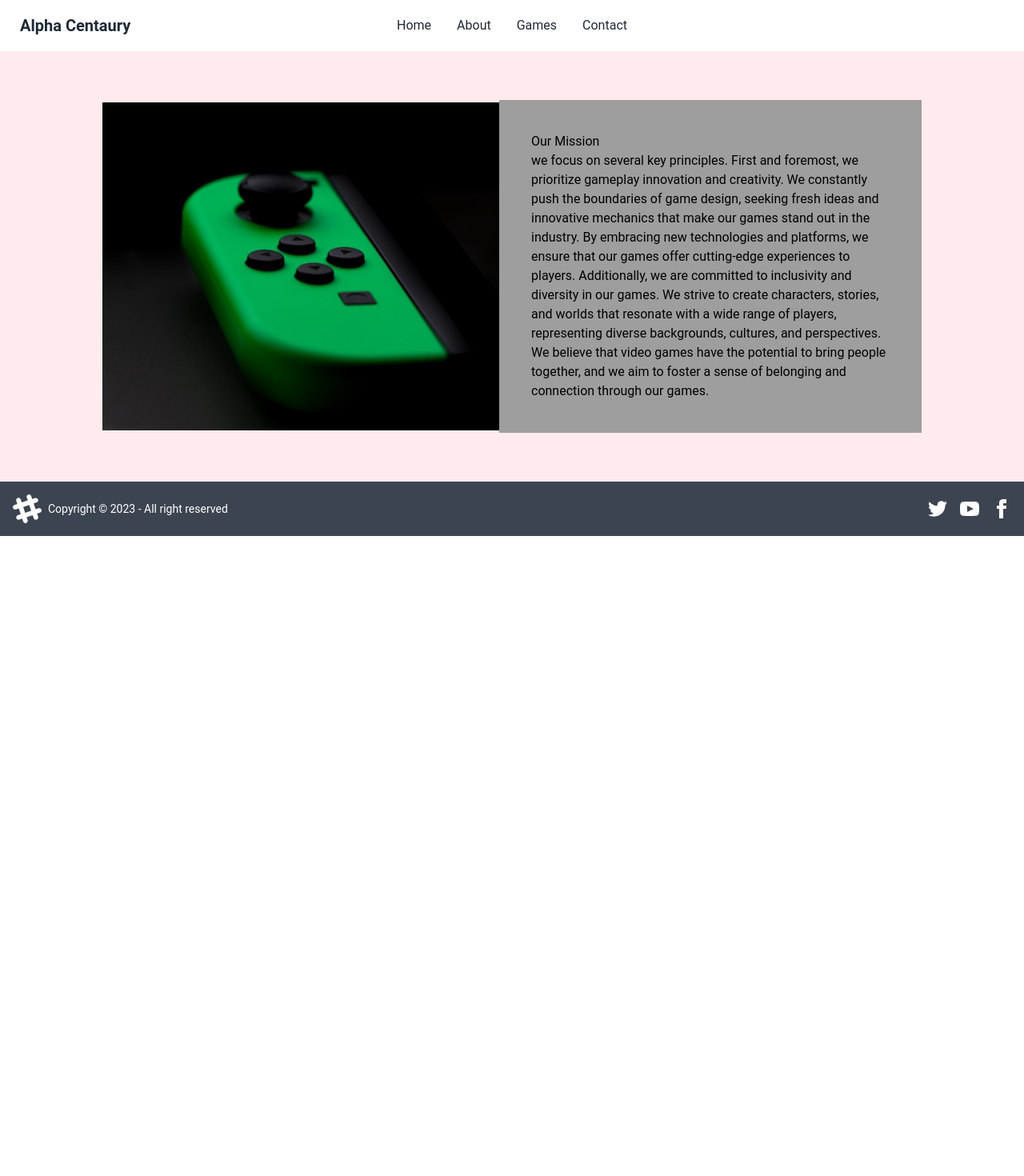
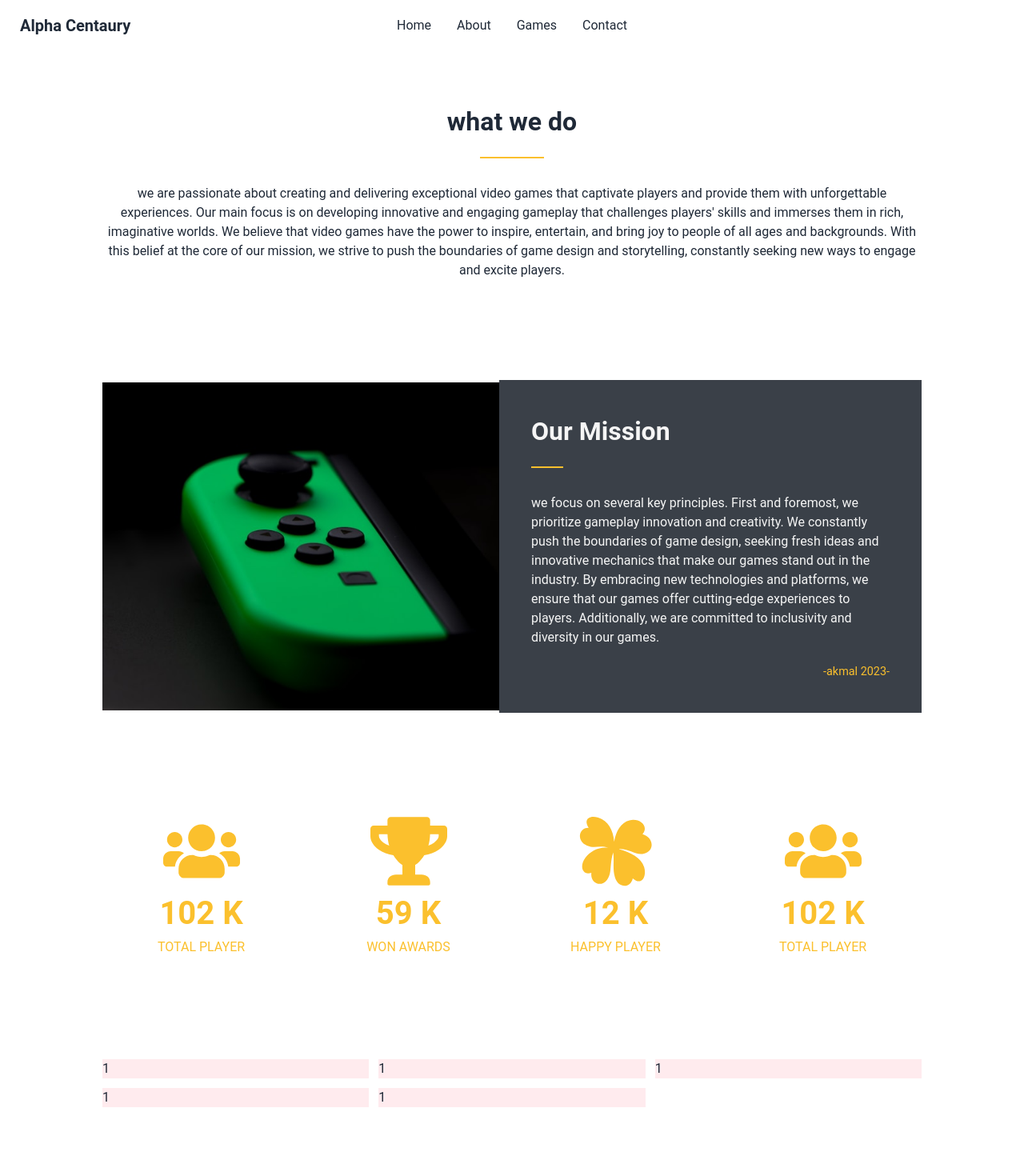
Before and after one commit to Adanpradana/nextJs-chapter-10, a Next.js app: page /about in a window 1280 px wide. Shown: the top 1470 px of the page at 80% size. Before the commit the page ends 800 px from the top, so only its background shows below. Built offline with nearby package versions, Linux system fonts and the light colour scheme.

Commit message:
update about

```diff
--- a/src/pages/about/index.jsx
+++ b/src/pages/about/index.jsx
@@ -1,34 +1,93 @@
 import { Inter } from "next/font/google";
 import LandingPage from "@/layouts/LandingPage";
-import bg1 from "../../../public/banner1.jpg";
-import bg2 from "../../../public/banner2.jpg";
-import bg3 from "../../../public/banner3.jpg";
+import { FaUsers, FaTrophy, FaClover } from "react-icons/fa";
+import { GiClover } from "react-icons/gi";
 import Image from "next/image";
 import imgPlay from "../../../public/jippe-joosten-0gNzcMqd0sw-unsplash.jpg";
 
 export default function AboutUs() {
   return (
     <LandingPage>
-      <main className="flex  justify-center items-center  bg-white">
-        <div className="w-full grid grid-cols-2 bg-red-50 py-16 px-32">
+      <main>
+        <div className="py-16 px-32">
+          <div className="flex w-full justify-center items-center pb-16">
+            <div className="text-center">
+              <h1 className="font-semibold text-[2rem] pb-5">what we do</h1>
+              <div className="flex justify-center">
+                <hr className=" border-t-2 py-4 w-20 border-yellow-700 text-center" />
+              </div>
+              <p>
+                we are passionate about creating and delivering exceptional video games that captivate players and
+                provide them with unforgettable experiences. Our main focus is on developing innovative and engaging
+                gameplay that challenges players&#39; skills and immerses them in rich, imaginative worlds. We believe
+                that video games have the power to inspire, entertain, and bring joy to people of all ages and
+                backgrounds. With this belief at the core of our mission, we strive to push the boundaries of game
+                design and storytelling, constantly seeking new ways to engage and excite players.
+              </p>
+            </div>
+          </div>
+          <div className="flex py-16 justify-center items-center ">
+            <div className="w-full grid grid-cols-2 bg-red-50 ">
               <div className="bg-white">
                 <Image src={imgPlay} width={640} height={512} alt="yes" />
               </div>
               <div className="relative flex items-center">
-            <div className="absolute -left-4 bg-gray-500 text-black">
-              <div className="p-10">
-                <h1>Our Mission</h1>
+                <div className="absolute -left-4 bg-[#3a4048] text-gray-100">
+                  <div className="p-10 ">
+                    <h1 className="font-semibold text-[2rem] pb-5">Our Mission</h1>
+                    <hr className=" border-t-2 py-4 w-10 border-yellow-700" />
                     <p>
                       we focus on several key principles. First and foremost, we prioritize gameplay innovation and
                       creativity. We constantly push the boundaries of game design, seeking fresh ideas and innovative
-                  mechanics that make our games stand out in the industry. By embracing new technologies and platforms,
-                  we ensure that our games offer cutting-edge experiences to players. Additionally, we are committed to
-                  inclusivity and diversity in our games. We strive to create characters, stories, and worlds that
-                  resonate with a wide range of players, representing diverse backgrounds, cultures, and perspectives.
-                  We believe that video games have the potential to bring people together, and we aim to foster a sense
-                  of belonging and connection through our games.
+                      mechanics that make our games stand out in the industry. By embracing new technologies and
+                      platforms, we ensure that our games offer cutting-edge experiences to players. Additionally, we
+                      are committed to inclusivity and diversity in our games.
                     </p>
+                    <p className="text-end pt-5 text-[0.9rem] text-yellow-700">-akmal 2023-</p>
                   </div>
+                </div>
+              </div>
+            </div>
+          </div>
+          <div className="py-16">
+            <div className="grid grid-cols-4 gap-3">
+              <div className="text-center text-yellow-700">
+                <div className="w-full flex justify-center">
+                  <FaUsers className="text-[6rem]" />
+                </div>
+                <h1 className="font-semibold text-[2.5rem]">102 K </h1>
+                <p className="uppercase">total player</p>
+              </div>
+              <div className="text-center text-yellow-700">
+                <div className="w-full flex justify-center">
+                  <FaTrophy className="text-[6rem]" />
+                </div>
+                <h1 className="font-semibold text-[2.5rem]">59 K </h1>
+                <p className="uppercase">won awards</p>
+              </div>
+              <div className="text-center text-yellow-700">
+                <div className="w-full flex justify-center">
+                  <GiClover className="text-[6rem]" />
+                </div>
+                <h1 className="font-semibold text-[2.5rem]">12 K </h1>
+                <p className="uppercase">happy player</p>
+              </div>
+              <div className="text-center text-yellow-700">
+                <div className="w-full flex justify-center">
+                  <FaUsers className="text-[6rem]" />
+                </div>
+                <h1 className="font-semibold text-[2.5rem]">102 K </h1>
+                <p className="uppercase">total player</p>
+              </div>
+            </div>
+          </div>
+          <div className="py-16">
+            <div className="grid grid-cols-3 gap-3 ">
+              <div className="bg-red-50">1</div>
+              <div className="bg-red-50">1</div>
+              <div className="bg-red-50">1</div>
+              <div className="bg-red-50">1</div>
+              <div className="bg-red-50">1</div>
             </div>
           </div>
         </div>
```
Lines whose indentation alone changed are shown as unchanged.
